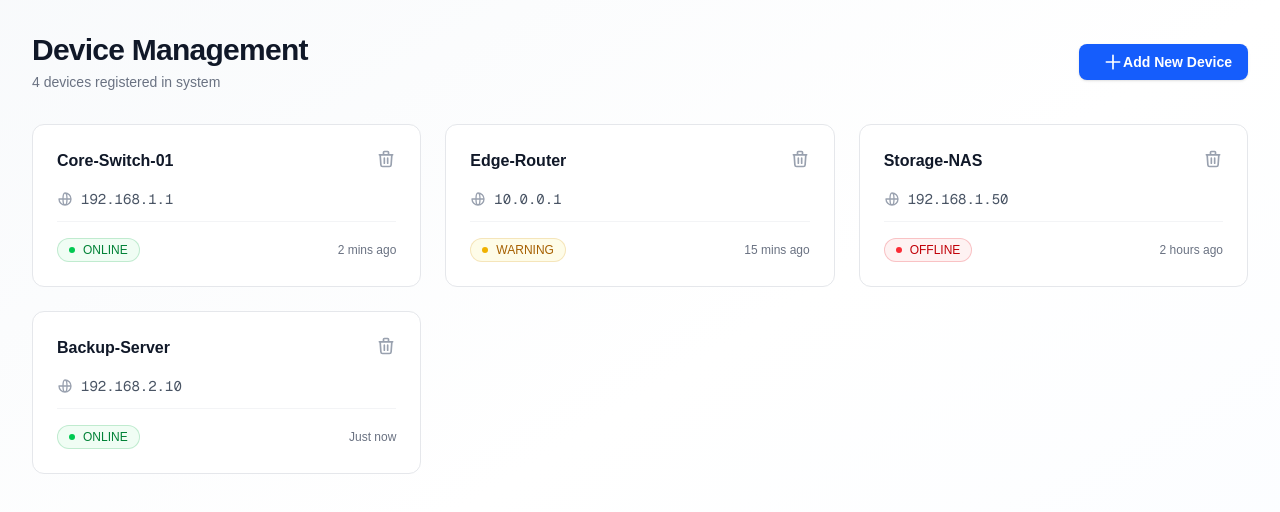
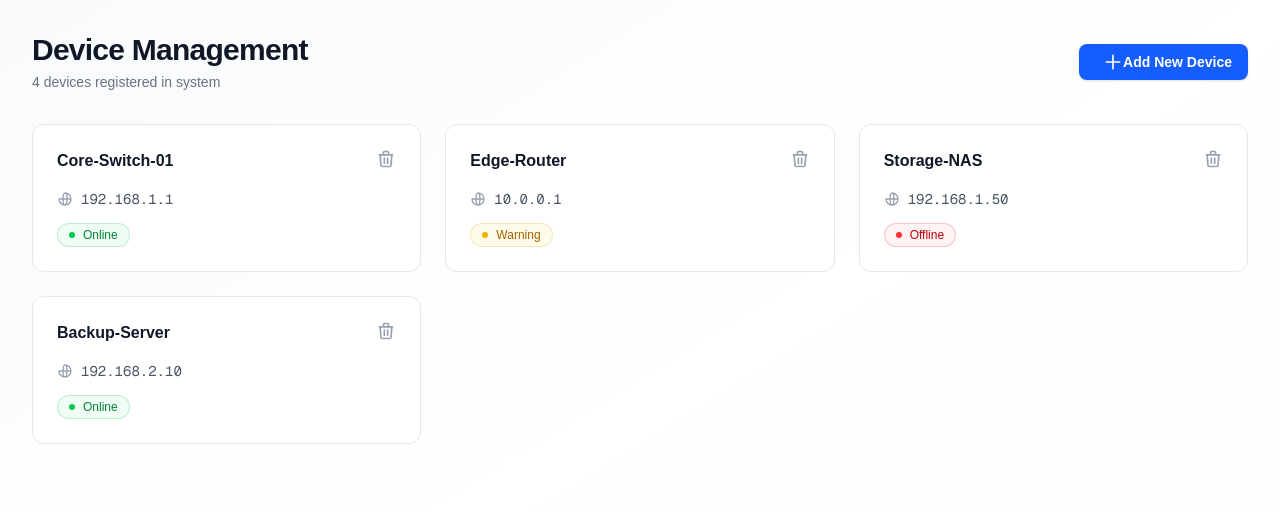
Before and after one commit to AhmadMohtadi0451/Device-management, a Next.js app: page / in a window 1280 px wide. Shown: the top 512 px of the page. Built offline with nearby package versions, Linux system fonts and the light colour scheme.

Commit message:
feat(ui): add Badge component for device status

```diff
--- a/components/device/deviceCard.tsx
+++ b/components/device/deviceCard.tsx
@@ -1,4 +1,5 @@
 import type { Device } from "@/types/device.types";
+import Badge from "../ui/badge";
 
 interface DeviceCardProps {
   device: Device;
@@ -74,15 +75,7 @@ const DeviceCard = ({ device, onDelete }: DeviceCardProps) => {
       </div>
 
       {/* Status and Last Ping */}
-      <div className="flex items-center justify-between pt-4 border-t border-gray-100">
-        <span
-          className={`inline-flex items-center gap-2 rounded-full px-3 py-1 text-xs font-medium ring-1 ring-inset ${status.color}`}
-        >
-          <span className={`w-1.5 h-1.5 rounded-full ${status.dot}`}></span>
-          {status.label}
-        </span>
-        <span className="text-xs text-gray-500">{device.lastPing}</span>
-      </div>
+      <Badge status={device.status} />
     </div>
   );
 };
--- /dev/null
+++ b/components/ui/badge.tsx
@@ -0,0 +1,36 @@
+interface BadgeProps {
+  status: "Online" | "Offline" | "Warning";
+}
+
+const Badge = ({ status }: BadgeProps) => {
+  const config = {
+    Online: {
+      color: "text-green-700 bg-green-50 ring-green-600/20",
+      dot: "bg-green-500",
+      label: "Online",
+    },
+    Offline: {
+      color: "text-red-700 bg-red-50 ring-red-600/20",
+      dot: "bg-red-500",
+      label: "Offline",
+    },
+    Warning: {
+      color: "text-yellow-700 bg-yellow-50 ring-yellow-600/20",
+      dot: "bg-yellow-500",
+      label: "Warning",
+    },
+  };
+
+  const { color, dot, label } = config[status];
+
+  return (
+    <span
+      className={`inline-flex items-center gap-2 rounded-full px-3 py-1 text-xs font-medium ring-1 ring-inset ${color}`}
+    >
+      <span className={`w-1.5 h-1.5 rounded-full ${dot}`}></span>
+      {label}
+    </span>
+  );
+};
+
+export default Badge;
```
